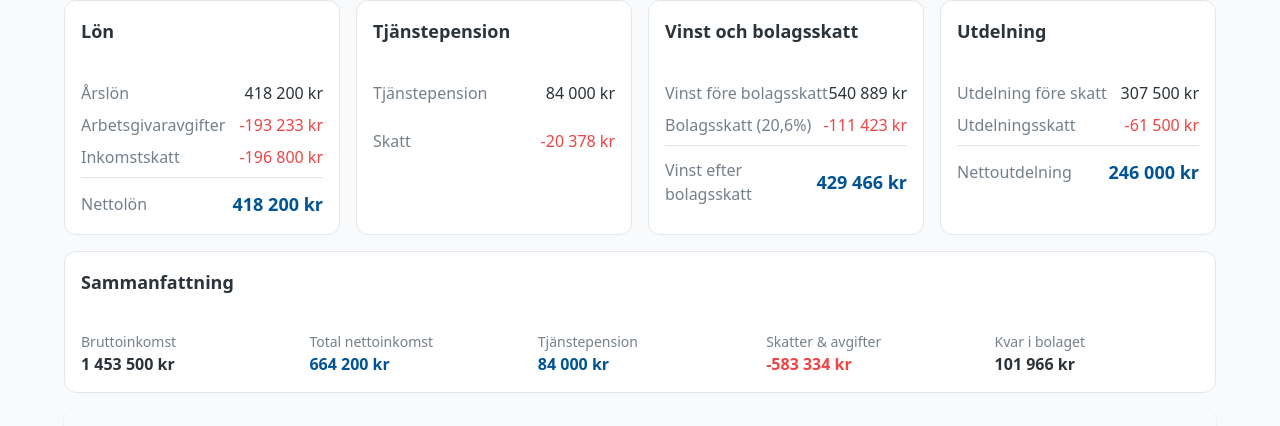
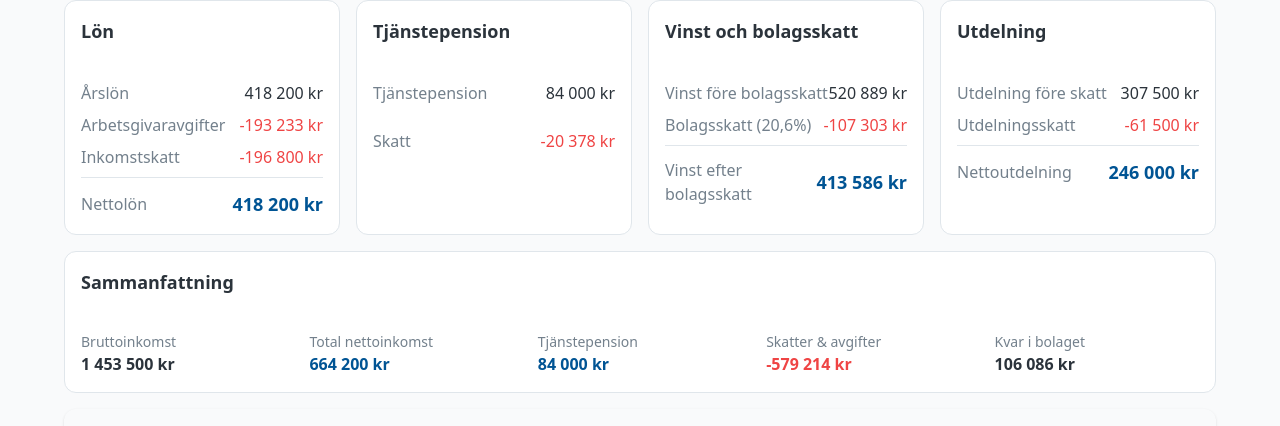
Before and after one commit to jockewe7/wage-wizard, a Next.js app: page /avancerad-kalkylator in a window 1280 px wide. Shown: the part 477-903 px from the top of the page. Built offline with nearby package versions, Linux system fonts and the light colour scheme.

Commit message:
Fix issue with expense calculation and adjust zero income check

```diff
--- a/src/app/(calculator)/components/SimpleCalculator.tsx
+++ b/src/app/(calculator)/components/SimpleCalculator.tsx
@@ -1,7 +1,6 @@
 "use client";
 import { useState, useEffect } from "react";
 import { Card } from "@/components/ui/card";
-import { Input } from "@/components/ui/input";
 import { Label } from "@/components/ui/label";
 import {
   Tooltip,
@@ -14,7 +13,6 @@ import { calculateFreelanceEarnings, grossFromNetMonthly } from "../utils/calcul
 import { NumberInput } from "@/components/ui/number-input";
 import { CalculationResults } from "../types/calculation";
 import { formatCurrency } from "@/lib/utils";
-import { ResultLabel } from "./ResultLabel";
 import { SummaryItem } from "./SummaryItem";
 
 export const SimpleCalculator = () => {
@@ -105,7 +103,7 @@ export const SimpleCalculator = () => {
           </div>
 
           <div className='w-full'>
-            {results.grossIncome === 0 ? (
+            {results.grossIncome < 600 ? (
               <div className="text-center py-12">
                 <div className="p-4 bg-muted/20 rounded-full inline-flex mb-4">
                   <HelpCircle className="h-8 w-8 text-muted-foreground" />
@@ -132,7 +130,7 @@ export const SimpleCalculator = () => {
                     <div className="mt-3 pt-3 border-t border-primary/10">
                       <p className="text-xs text-muted-foreground mb-1">Motsvarar bruttolön på</p>
                       <p className="text-sm font-medium text-foreground">
-                        {formatCurrency(grossFromNetMonthly(((results.netSalary + results.netDividend)/12)))} SEK/mån
+                        {formatCurrency(grossFromNetMonthly(((results.netSalary + results.netDividend)/12)))}
                       </p>
                     </div>
                   </div>
--- a/src/app/(calculator)/utils/calculations.ts
+++ b/src/app/(calculator)/utils/calculations.ts
@@ -55,7 +55,7 @@ export const calculateFreelanceEarnings = (inputs: CalculationInputs): Calculati
 
   // Calculate available for dividends
   const profitAfterSalary =
-    grossIncome - totalSalaryCost - annualTotalPensionCost;
+    grossIncome - totalSalaryCost - annualTotalPensionCost - otherExpenses;
 
   // Corporate tax (20.6%)
   const corporateTax = Math.max(0.206 * profitAfterSalary, 0);
@@ -70,7 +70,7 @@ export const calculateFreelanceEarnings = (inputs: CalculationInputs): Calculati
   const netDividend = dividendAmount - dividendTax;
 
   // Remaining capital in company (after other expenses)
-  const remainingCapital = profitAfterTaxes - dividendAmount - otherExpenses;
+  const remainingCapital = profitAfterTaxes - dividendAmount;
 
   return {
     grossIncome,
```
